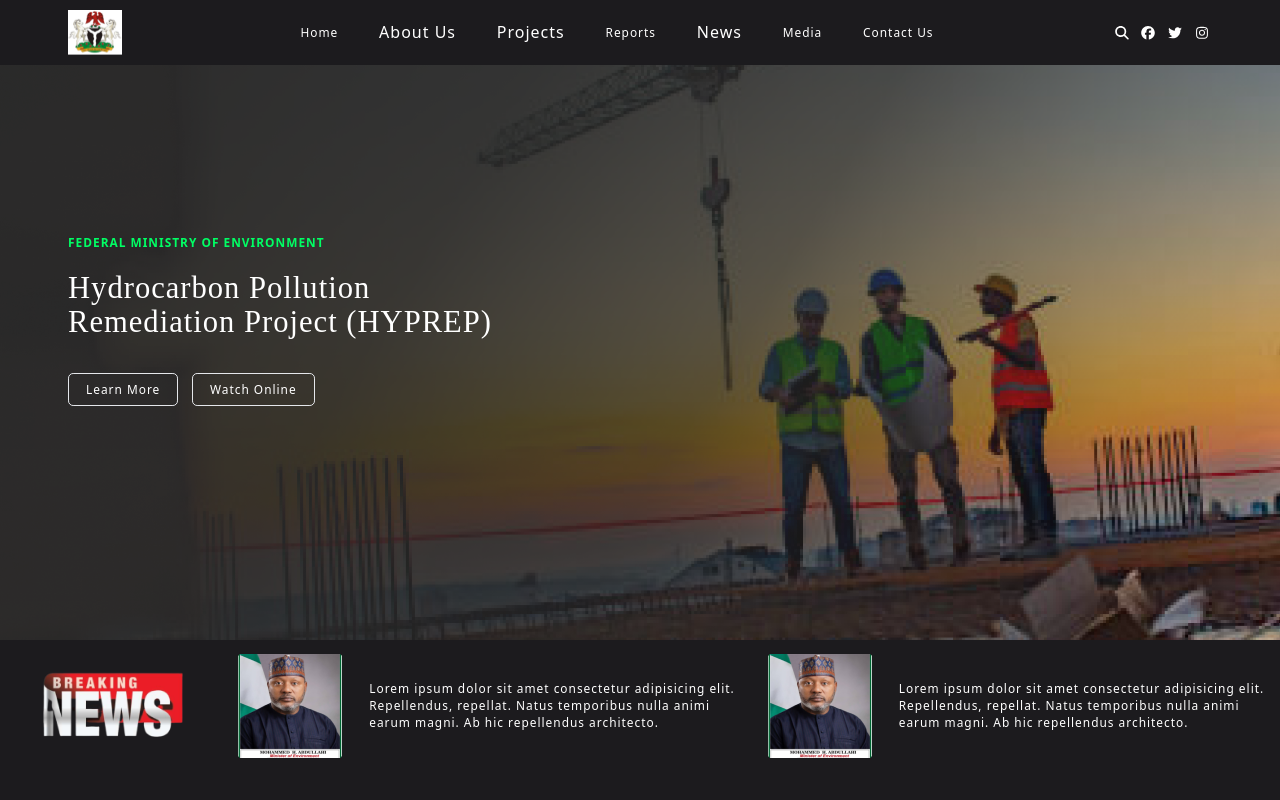
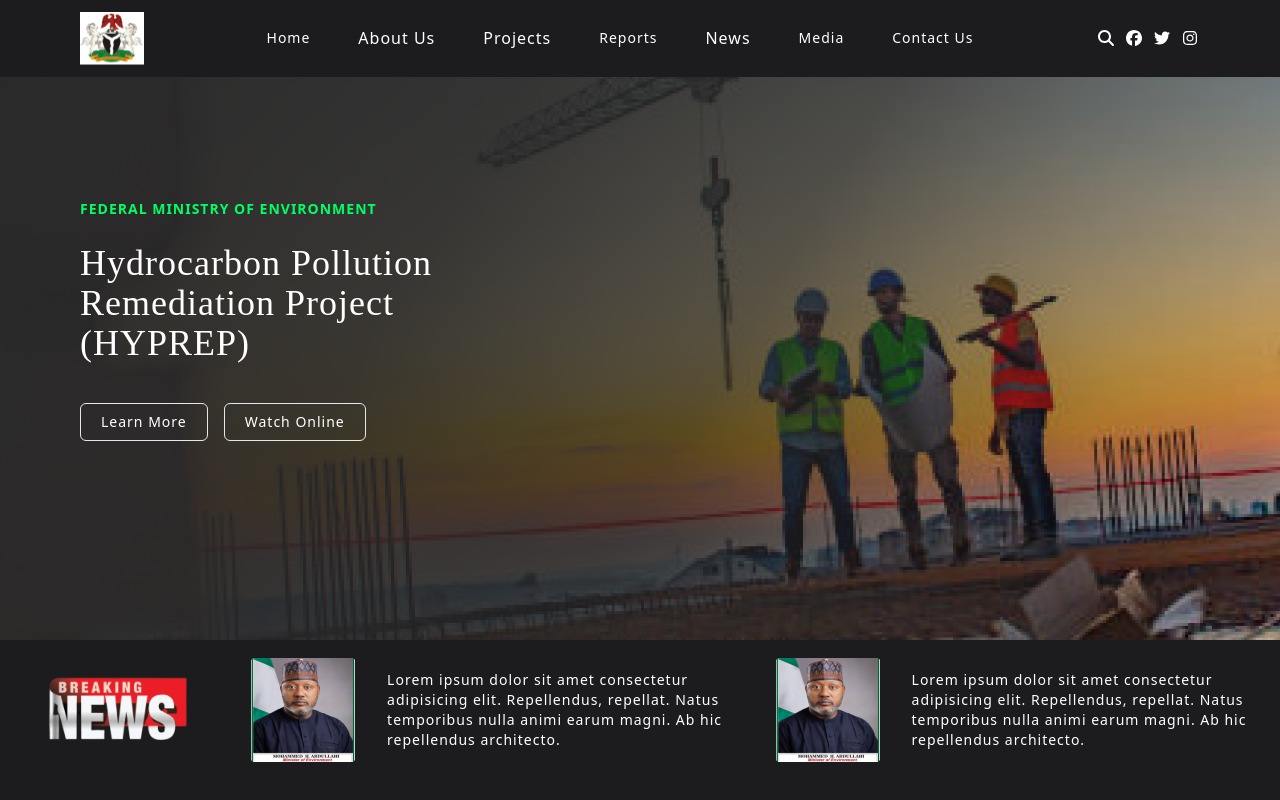
Before and after one commit to chukusuccess/Hyprep, a Next.js app: page / in a window 1280 px wide. Shown: the top 800 px of the page. Built offline with nearby package versions, Linux system fonts and the light colour scheme.

Commit message:
increased website size

```diff
--- a/styles/index.css
+++ b/styles/index.css
@@ -23,7 +23,6 @@
 
 html {
   letter-spacing: 1px;
-  font-size: 85%;
   display: flex;
   flex-direction: column;
   justify-content: center;
```
